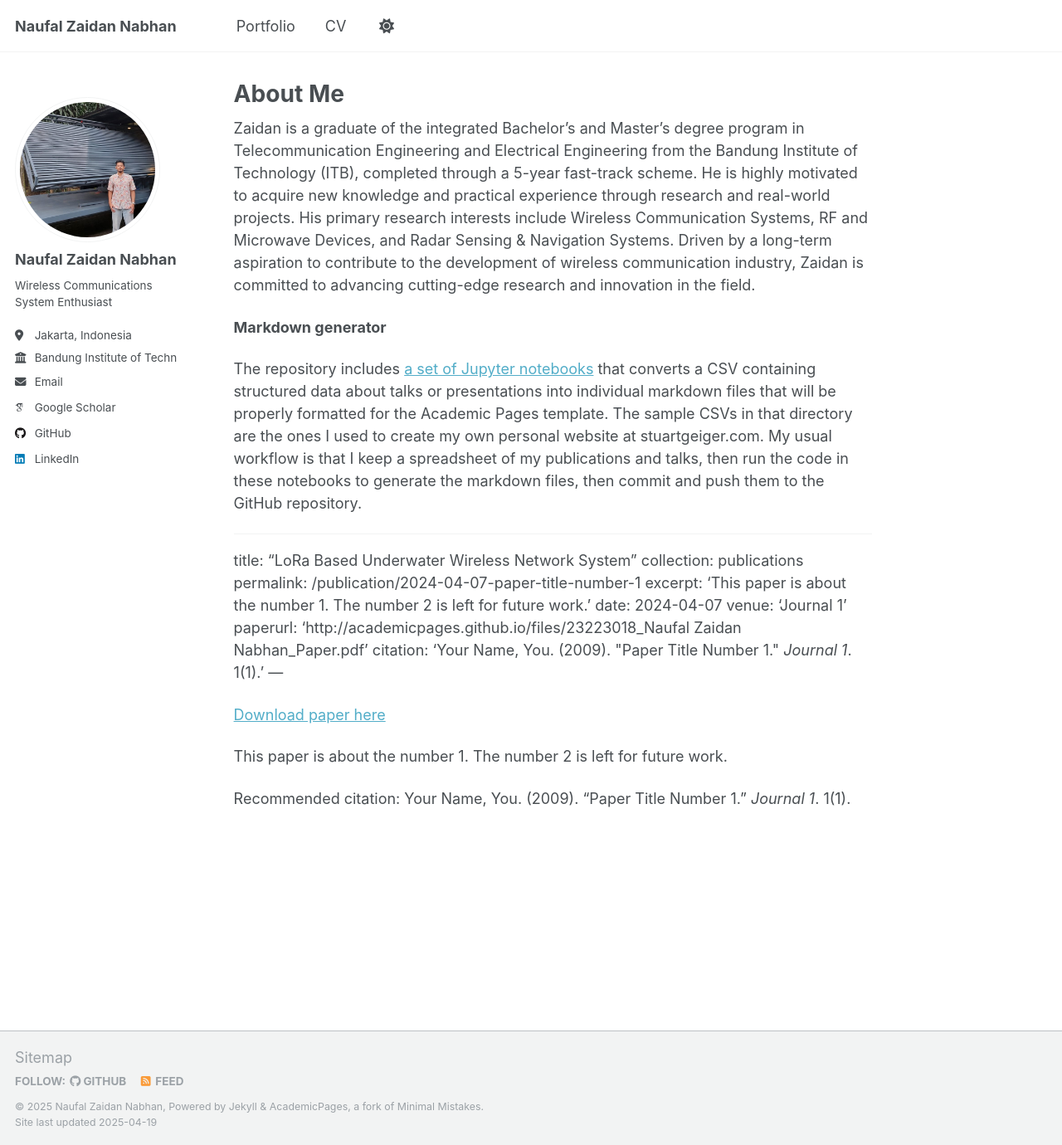
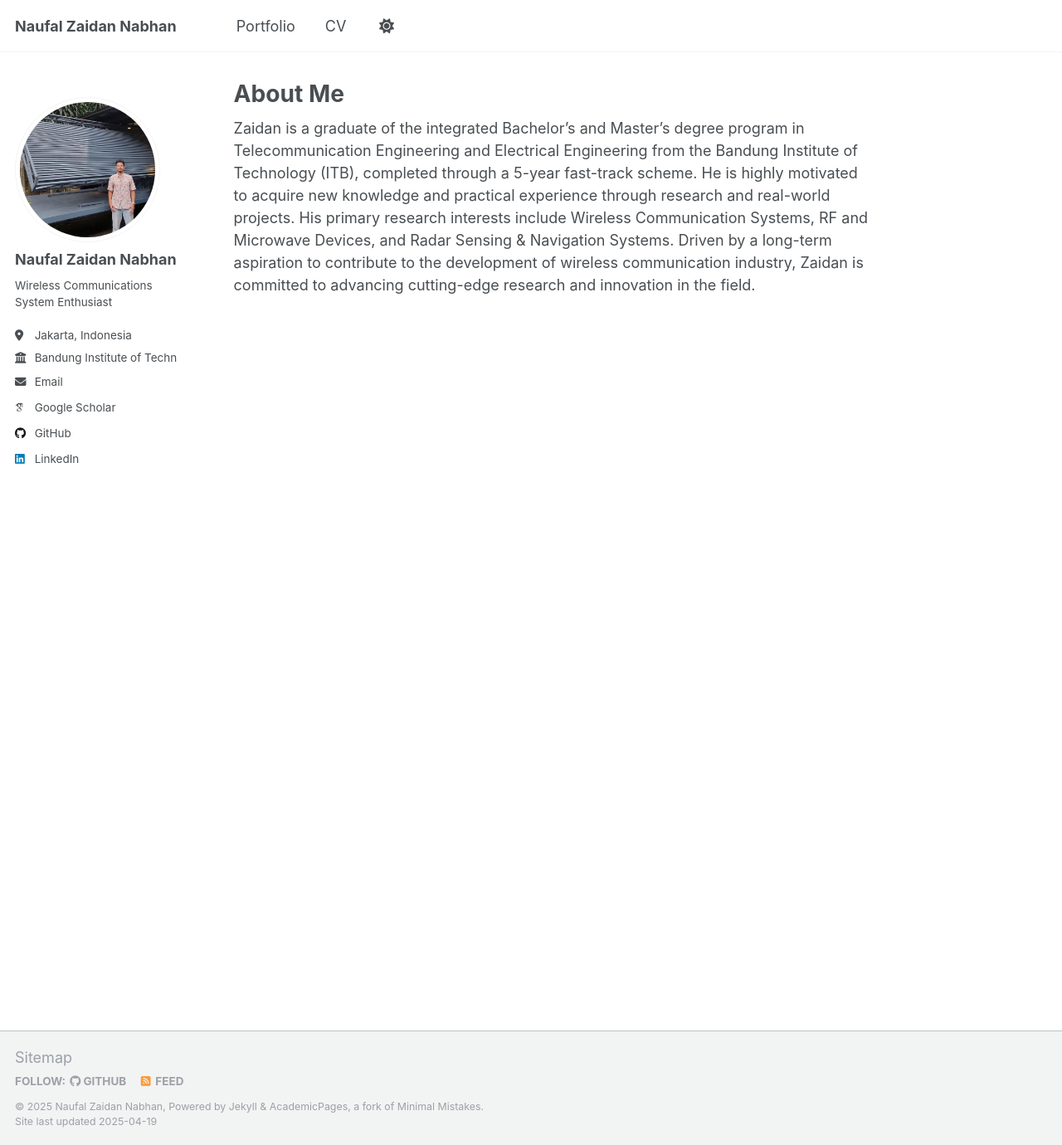
Before and after one commit to naufalzn/naufalzn.github.io, a Jekyll site: the page built from _pages/about.md, in a window 1280 px wide and 1380 px high. Shown: the whole window at 83% size. Built offline with Jekyll 4.4.1, drawn with Linux system fonts in a browser that asks for light colours; some web fonts are replaced.

Commit message:
Update about.md

```diff
--- a/_pages/about.md
+++ b/_pages/about.md
@@ -8,26 +8,3 @@ redirect_from:
 ---
 
 Zaidan is a graduate of the integrated Bachelor's and Master's degree program in Telecommunication Engineering and Electrical Engineering from the Bandung Institute of Technology (ITB), completed through a 5-year fast-track scheme. He is highly motivated to acquire new knowledge and practical experience through research and real-world projects. His primary research interests include Wireless Communication Systems, RF and Microwave Devices, and Radar Sensing & Navigation Systems. Driven by a long-term aspiration to contribute to the development of wireless communication industry, Zaidan is committed to advancing cutting-edge research and innovation in the field.
-
-
-**Markdown generator**
-
-The repository includes [a set of Jupyter notebooks](https://github.com/academicpages/academicpages.github.io/tree/master/markdown_generator
-) that converts a CSV containing structured data about talks or presentations into individual markdown files that will be properly formatted for the Academic Pages template. The sample CSVs in that directory are the ones I used to create my own personal website at stuartgeiger.com. My usual workflow is that I keep a spreadsheet of my publications and talks, then run the code in these notebooks to generate the markdown files, then commit and push them to the GitHub repository.
-
----
-title: "LoRa Based Underwater Wireless Network System"
-collection: publications
-permalink: /publication/2024-04-07-paper-title-number-1
-excerpt: 'This paper is about the number 1. The number 2 is left for future work.'
-date: 2024-04-07
-venue: 'Journal 1'
-paperurl: 'http://academicpages.github.io/files/23223018_Naufal Zaidan Nabhan_Paper.pdf'
-citation: 'Your Name, You. (2009). &quot;Paper Title Number 1.&quot; <i>Journal 1</i>. 1(1).'
----
-
-<a href='http://academicpages.github.io/files/23223018_Naufal Zaidan Nabhan_Paper.pdf'>Download paper here</a>
-
-This paper is about the number 1. The number 2 is left for future work.
-
-Recommended citation: Your Name, You. (2009). "Paper Title Number 1." <i>Journal 1</i>. 1(1).
```
